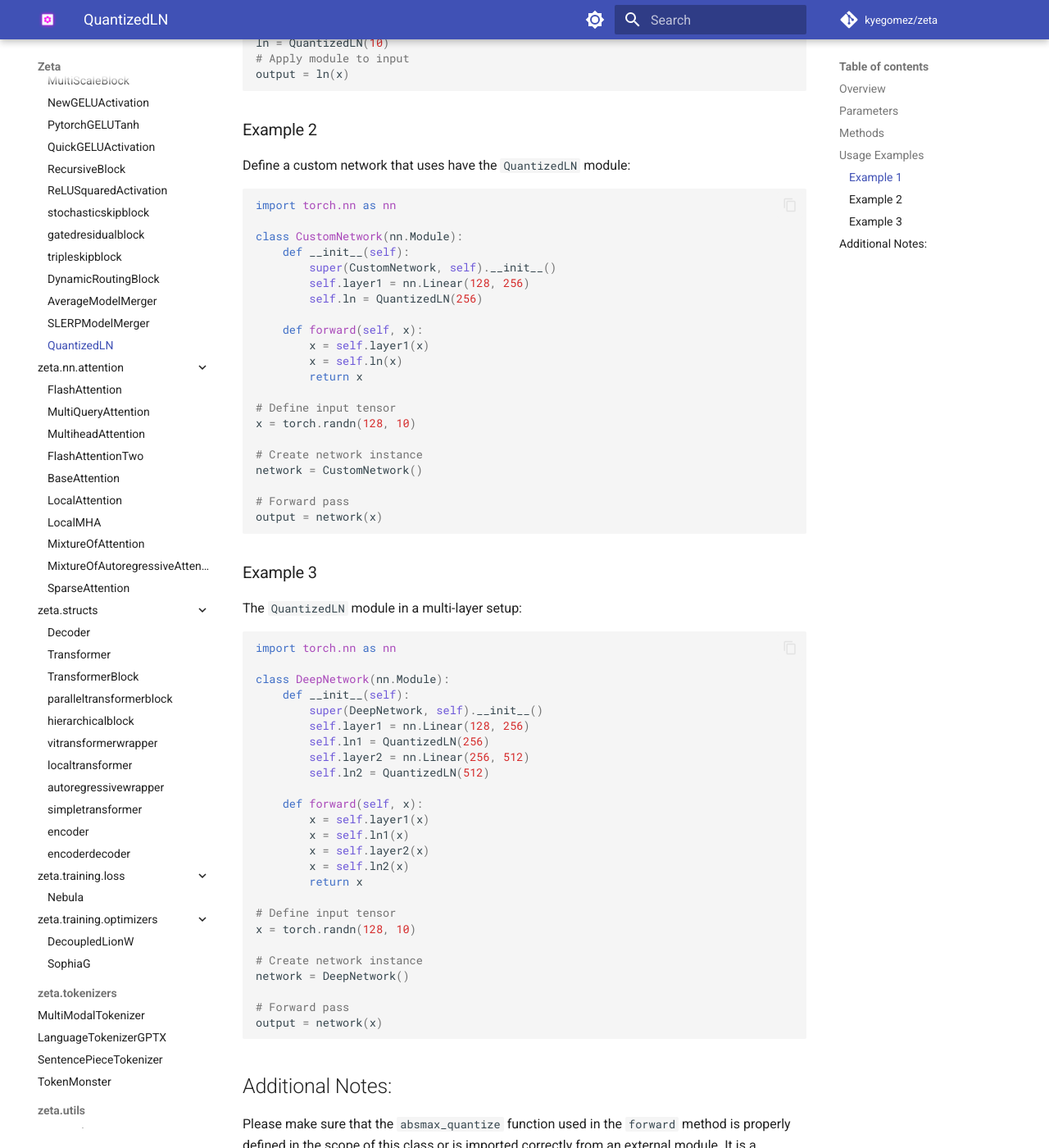
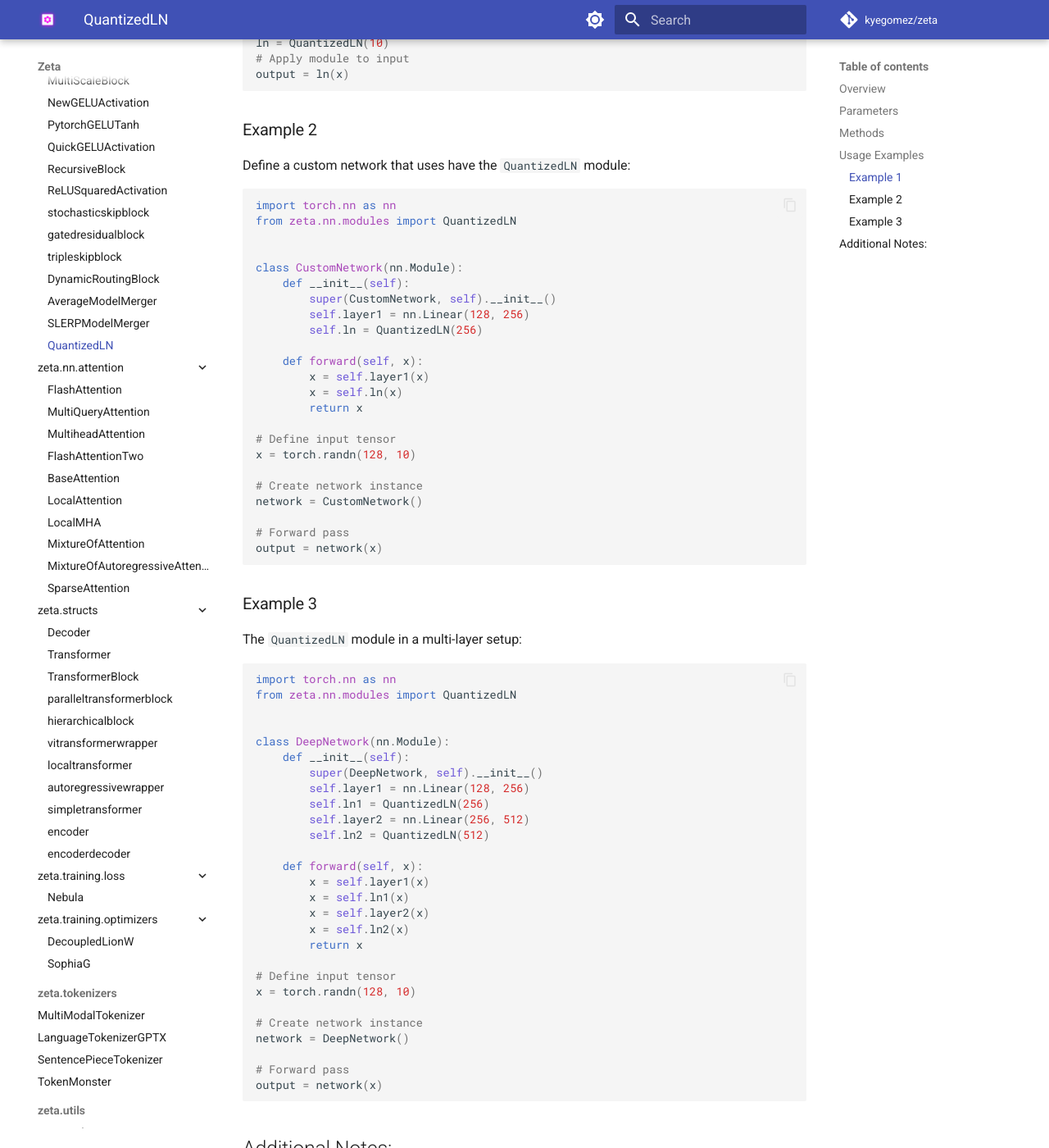
Before and after one commit to kyegomez/zeta, an MkDocs documentation site: the page built from docs/zeta/nn/modules/quantizedln.md, in a window 1280 px wide and 1400 px high, scrolled down 2212 px. Shown: the whole window at 82% size. Built offline with MkDocs 1.6.1 and Material for MkDocs 9.7.7, drawn with Linux system fonts in a browser that asks for light colours; comment, search, counter and statistics services are not loaded.

Commit message:
Update quantizedln.md

````diff
--- a/docs/zeta/nn/modules/quantizedln.md
+++ b/docs/zeta/nn/modules/quantizedln.md
@@ -82,6 +82,8 @@ Define a custom network that uses have the `QuantizedLN` module:
 
 ```python
 import torch.nn as nn
+from zeta.nn.modules import QuantizedLN
+
 
 class CustomNetwork(nn.Module):
     def __init__(self):
@@ -110,6 +112,8 @@ The `QuantizedLN` module in a multi-layer setup:
 
 ```python
 import torch.nn as nn
+from zeta.nn.modules import QuantizedLN
+
 
 class DeepNetwork(nn.Module):
     def __init__(self):
````
